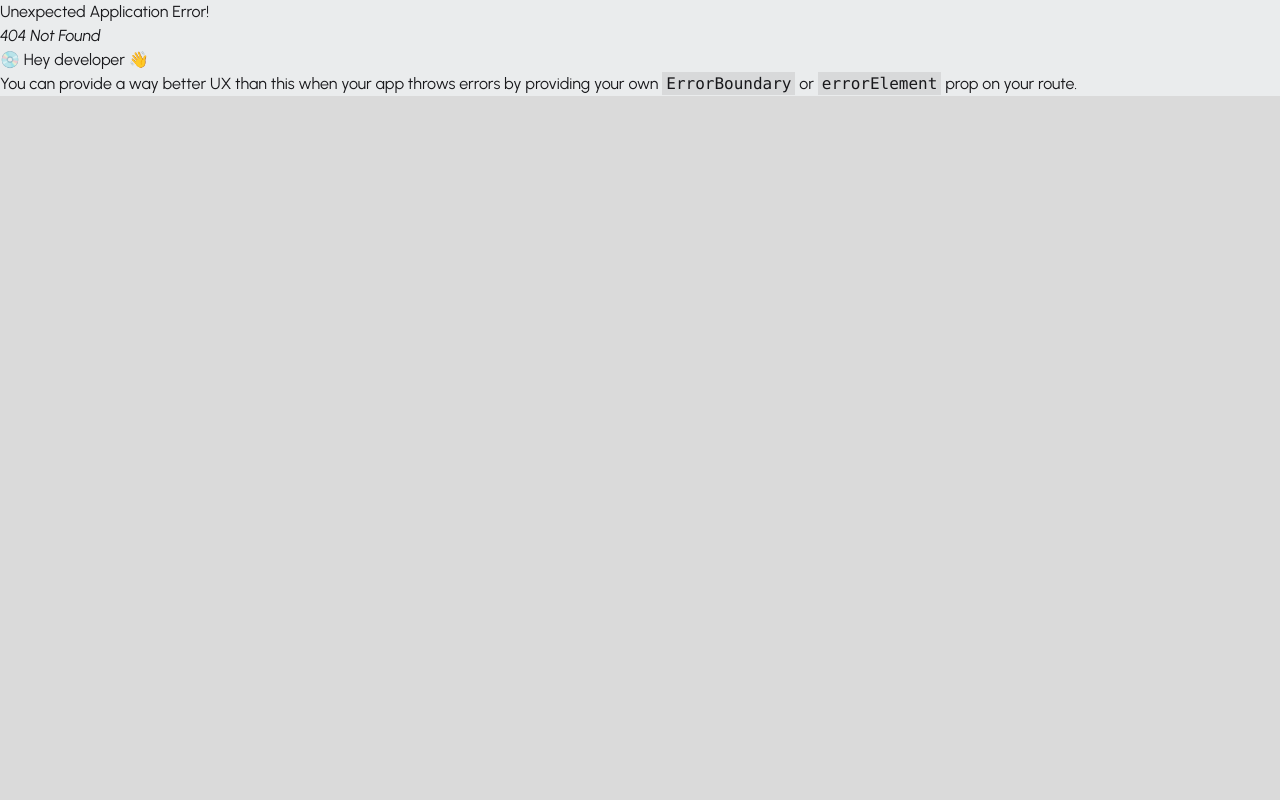
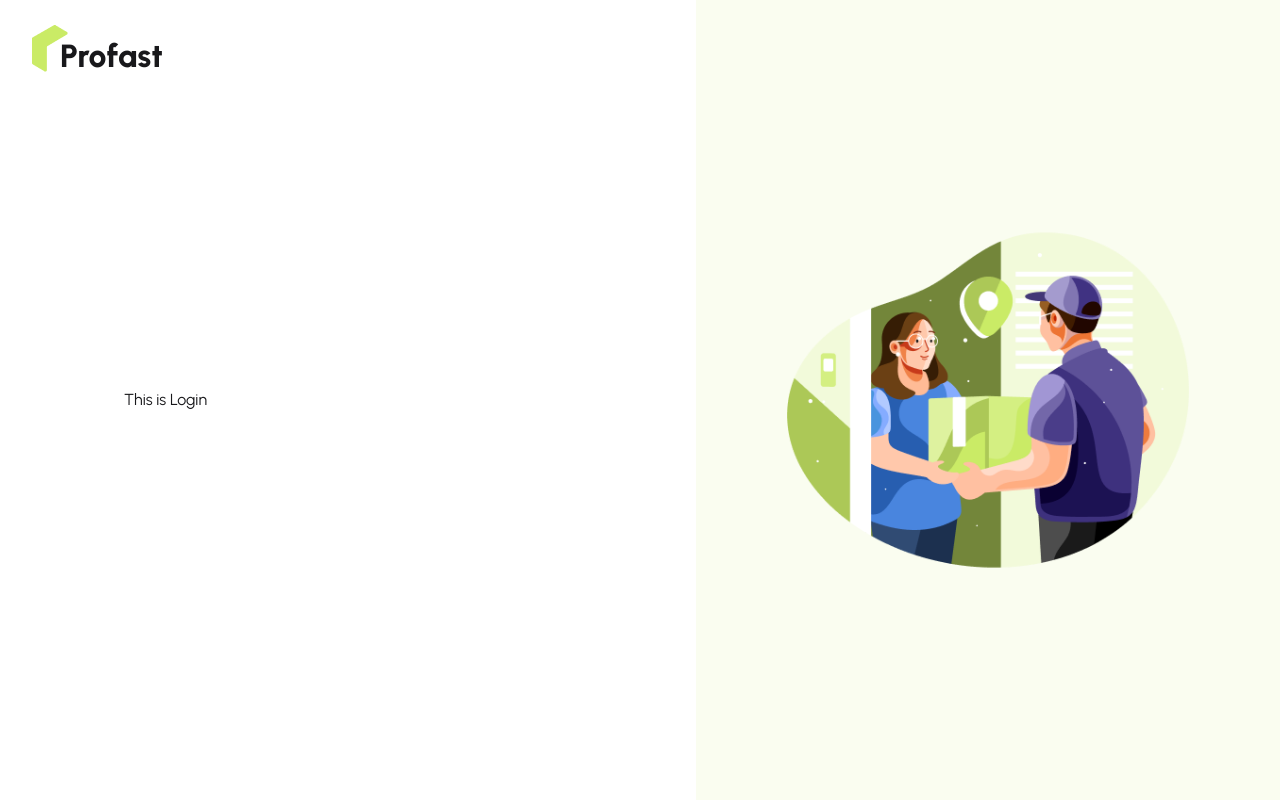
Before and after one commit to Samiul821/pro-fast-client, a React (Vite) app: page /login in a window 1280 px wide. Before the commit this address had no page. Built offline with nearby package versions, Linux system fonts and the light colour scheme.

Commit message:
create authlaout

```diff
--- /dev/null
+++ b/src/Pages/Auth/Login/Login.jsx
@@ -0,0 +1,11 @@
+import React from 'react';
+
+const Login = () => {
+    return (
+        <div>
+            <h2>This is Login</h2>
+        </div>
+    );
+};
+
+export default Login;
--- a/src/Pages/Home/BeMarchant/BeMarchant.jsx
+++ b/src/Pages/Home/BeMarchant/BeMarchant.jsx
@@ -9,7 +9,7 @@ const BeMarchant = () => {
         <h1 className="text-secondary text-2xl sm:text-4xl md:text-[40px] font-extrabold mb-6 leading-tight">
           Merchant and Customer Satisfaction <br className="hidden md:block" /> is Our First Priority
         </h1>
-        <p className="text-base-100 mb-8 sm:text-lg leading-relaxed">
+        <p className="text-[#DADADA] mb-8 sm:text-lg leading-relaxed">
           We offer the lowest delivery charge with the highest value along with{" "}
           <br className="hidden md:block" />
           100% safety of your product. Pathao courier delivers your parcels in
@@ -18,10 +18,10 @@ const BeMarchant = () => {
         </p>
 
         <div className="flex flex-col sm:flex-row justify-center lg:justify-start gap-4">
-          <button className="text-base-300 text-lg sm:text-xl font-bold py-4 px-8 rounded-full bg-[#CAEB66] cursor-pointer hover:brightness-95 transition">
+          <button className="text-[#1F1F1F] text-lg sm:text-xl font-bold py-4 px-8 rounded-full bg-[#CAEB66] cursor-pointer hover:brightness-95 transition">
             Become a Merchant
           </button>
-          <button className="text-neutral hover:text-base-300 text-lg sm:text-xl font-bold py-4 px-8 border border-[#CAEB66] rounded-full hover:bg-[#CAEB66] cursor-pointer transition">
+          <button className="text-neutral hover:text-[#1F1F1F] text-lg sm:text-xl font-bold py-4 px-8 border border-[#CAEB66] rounded-full hover:bg-[#CAEB66] cursor-pointer transition">
             Earn with Profast Courier
           </button>
         </div>
--- a/src/Pages/Home/FAQ/FAQSection.jsx
+++ b/src/Pages/Home/FAQ/FAQSection.jsx
@@ -5,7 +5,7 @@ const FAQSection = () => {
   return (
     <div className="pb-20">
       <div className="flex flex-col items-center justify-center gap-4 max-w-6xl mx-auto">
-        <div className="collapse collapse-arrow border border-base-300">
+        <div className="collapse collapse-arrow border border-[#1F1F1F]">
           <input type="radio" name="my-accordion-2" defaultChecked />
           <div className="collapse-title font-semibold">
             How do I create an account?
@@ -15,7 +15,7 @@ const FAQSection = () => {
             registration process.
           </div>
         </div>
-        <div className="collapse collapse-arrow border border-base-300">
+        <div className="collapse collapse-arrow border border-[#1F1F1F]">
           <input type="radio" name="my-accordion-2" />
           <div className="collapse-title font-semibold">
             I forgot my password. What should I do?
@@ -25,7 +25,7 @@ const FAQSection = () => {
             instructions sent to your email.
           </div>
         </div>
-        <div className="collapse collapse-arrow border border-base-300">
+        <div className="collapse collapse-arrow border border-[#1F1F1F]">
           <input type="radio" name="my-accordion-2" />
           <div className="collapse-title font-semibold">
             How do I update my profile information?
--- a/src/Pages/Home/HowItWorks/HowItWorksSection .jsx
+++ b/src/Pages/Home/HowItWorks/HowItWorksSection .jsx
@@ -52,7 +52,7 @@ const HowItWorksSection = () => {
             <h3 className="text-xl font-semibold text-primary mb-2">
               {step.title}
             </h3>
-            <p className="text-base-200 leading-relaxed">{step.description}</p>
+            <p className="text-[#606060] leading-relaxed">{step.description}</p>
           </div>
         ))}
       </div>
--- a/src/Pages/shared/Footer/Footer.jsx
+++ b/src/Pages/shared/Footer/Footer.jsx
@@ -8,7 +8,7 @@ import youtube from "../../../assets/youtube.png";
 
 const Footer = () => {
   return (
-    <footer className="bg-[#0B0B0B] text-base-100 px-6 py-10 md:p-20 rounded-2xl space-y-8">
+    <footer className="bg-[#0B0B0B] text-[#DADADA] px-6 py-10 md:p-20 rounded-2xl space-y-8">
       {/* Logo + Description */}
       <aside className="flex flex-col items-center text-center gap-4 max-w-4xl mx-auto">
         <ProFastLogo />
--- a/src/Pages/shared/Navbar/Navbar.jsx
+++ b/src/Pages/shared/Navbar/Navbar.jsx
@@ -63,14 +63,17 @@ const Navbar = () => {
       <div className="navbar-end flex items-center gap-2">
         {/* Button on md and up */}
         <div className="hidden md:flex gap-4">
-          <Link className="text-xl text-base-200 font-bold py-4 px-8 rounded-xl bg-secondary border border-base-100 hover:bg-neutral hover:text-base-300 transition-colors duration-300">
+          <Link
+            to="/login"
+            className="text-xl text-[#606060] font-bold py-4 px-8 rounded-xl bg-secondary border border-[#DADADA] hover:bg-neutral hover:text-[#1F1F1F] transition-colors duration-300"
+          >
             Sign In
           </Link>
           <div className="flex items-center gap-1">
             <Link className="text-xl font-bold py-4 px-8 rounded-xl bg-neutral">
               Be a rider
             </Link>
-            <Link className="p-3 bg-base-300 rounded-full text-neutral">
+            <Link className="p-3 bg-[#1F1F1F] rounded-full text-neutral">
               <FiArrowUpRight className="w-8 h-8" />
             </Link>
           </div>
@@ -100,14 +103,17 @@ const Navbar = () => {
           >
             {navItems}
             <li className="mt-2">
-              <Link className="text-xl text-base-200 font-bold py-4 px-8 rounded-xl bg-secondary border border-base-100 hover:bg-neutral hover:text-base-300 transition-colors duration-300">
+              <Link
+                to="/login"
+                className="text-xl text-[#606060] font-bold py-4 px-8 rounded-xl bg-secondary border border-[#DADADA] hover:bg-neutral hover:text-[#1F1F1F] transition-colors duration-300"
+              >
                 Sign In
               </Link>
               <div className="flex items-center gap-1">
                 <Link className="text-xl font-bold py-4 px-8 rounded-xl bg-neutral">
                   Be a rider
                 </Link>
-                <Link className="p-3 bg-base-300 rounded-full text-neutral">
+                <Link className="p-3 bg-[#1F1F1F] rounded-full text-neutral">
                   <FiArrowUpRight className="w-8 h-8" />
                 </Link>
               </div>
--- a/src/index.css
+++ b/src/index.css
@@ -10,9 +10,6 @@
   default: true;
   --color-primary: #03373D;
   --color-secondary: white;
-  --color-base-100: #DADADA;
-  --color-base-200: #606060;
-  --color-base-300: #1F1F1F;
   --color-neutral: #CAEB66;
 }
 
--- /dev/null
+++ b/src/layout/AuthLayout.jsx
@@ -0,0 +1,35 @@
+import React from "react";
+import { Outlet } from "react-router-dom";
+import authImage from "../assets/authImage.png";
+import ProFastLogo from "../Pages/shared/ProfastLogo/ProFastLogo";
+
+const AuthLayout = () => {
+  return (
+    <div className="min-h-screen flex flex-col md:flex-row relative bg-white">
+      {/* 🔒 Fixed Logo - Top Left */}
+      <div className="absolute top-4 left-4 md:top-6 md:left-8 z-50">
+        <div className="w-24 md:w-32">
+          <ProFastLogo />
+        </div>
+      </div>
+
+      {/* 📝 Left Side - Form */}
+      <div className="flex-1 flex flex-col justify-center items-center px-4 sm:px-8 md:px-12 lg:px-20 py-10 bg-white order-2 md:order-1">
+        <div className="w-full max-w-md">
+          <Outlet />
+        </div>
+      </div>
+
+      {/* 🖼️ Right Side - Image (Always Visible) */}
+      <div className="flex-1 flex justify-center items-center bg-[#FAFDF0] p-6 order-1 md:order-2">
+        <img
+          src={authImage}
+          alt="Delivery Illustration"
+          className="w-full max-w-[568px] h-auto max-h-[415px] object-contain"
+        />
+      </div>
+    </div>
+  );
+};
+
+export default AuthLayout;
--- a/src/layout/RootLayout.jsx
+++ b/src/layout/RootLayout.jsx
@@ -5,7 +5,7 @@ import Footer from '../Pages/shared/Footer/Footer';
 
 const RootLayout = () => {
     return (
-        <div>
+        <div className='bg-[#EAECED]'>
             <header className='max-w-[1500px] mx-auto px-4 py-8'>
                 <Navbar></Navbar>
             </header>
--- a/src/main.jsx
+++ b/src/main.jsx
@@ -11,7 +11,7 @@ Aos.init()
 
 createRoot(document.getElementById("root")).render(
   <StrictMode>
-    <div className="urbanist bg-[#EAECED]">
+    <div className="urbanist">
       <RouterProvider router={router} />
     </div>
   </StrictMode>
--- a/src/router/router.jsx
+++ b/src/router/router.jsx
@@ -1,6 +1,8 @@
 import { createBrowserRouter } from "react-router";
 import RootLayout from "../layout/RootLayout";
 import Home from "../Pages/Home/Home/Home";
+import Login from "../Pages/Auth/Login/Login";
+import AuthLayout from "../layout/AuthLayout";
 
 export const router = createBrowserRouter([
   {
@@ -9,8 +11,18 @@ export const router = createBrowserRouter([
     children: [
       {
         index: true,
-        Component: Home
-      }
-    ]
+        Component: Home,
+      },
+    ],
+  },
+  {
+    path: "/",
+    Component: AuthLayout,
+    children: [
+      {
+        path: "login",
+        Component: Login,
+      },
+    ],
   },
 ]);
```
